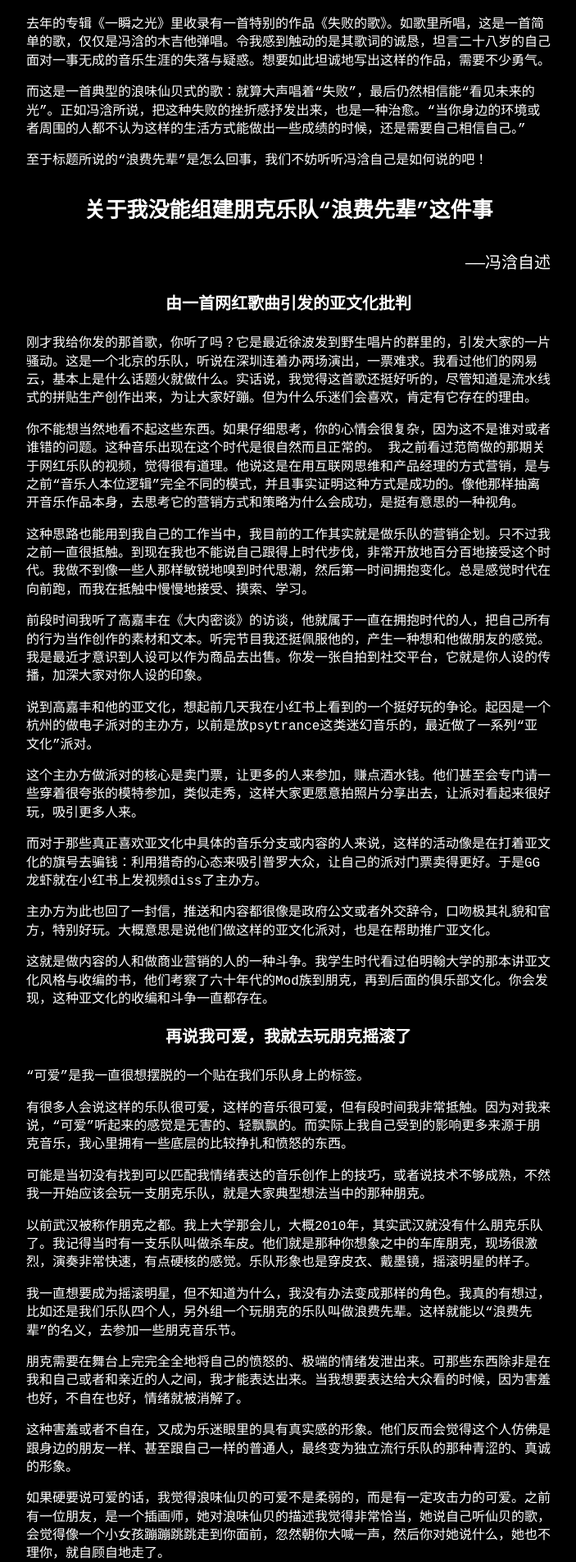
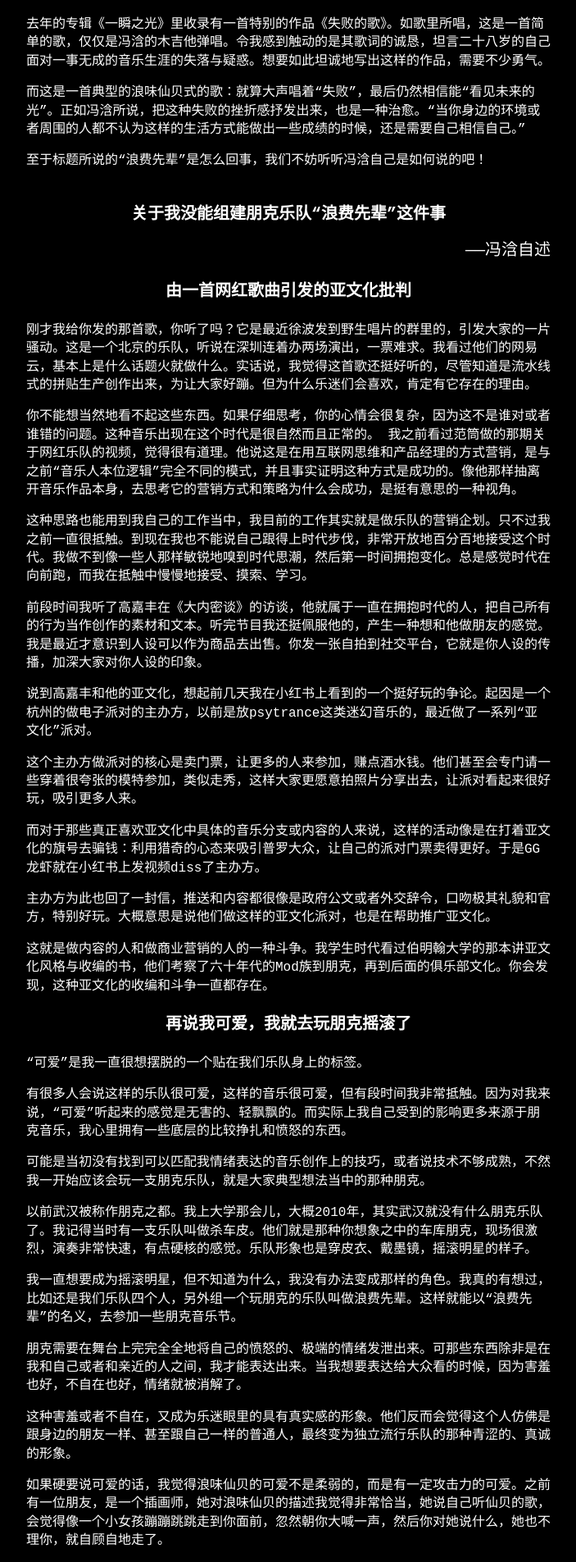
Before and after one commit to salingerlin/salingerlin.github.io, a Jekyll site: the page built from _posts/2022-05-31-关于冯浛没能组建朋克乐队“浪费先辈”这件事.md, in a window 1280 px wide. Shown: the part 611-2516 px from the top of the page at 82% size, without its empty margins (288-991 px from the left). Built offline with Jekyll 4.4.1, drawn with Linux system fonts in a browser that asks for light colours.

Commit message:
Update 2022-05-31-关于冯浛没能组建朋克乐队“浪费先辈”这件事.md

```diff
--- a/_posts/2022-05-31-关于冯浛没能组建朋克乐队“浪费先辈”这件事.md
+++ b/_posts/2022-05-31-关于冯浛没能组建朋克乐队“浪费先辈”这件事.md
@@ -22,7 +22,7 @@ category: 访谈与自述
 
 至于标题所说的“浪费先辈”是怎么回事，我们不妨听听冯浛自己是如何说的吧！
 
-<p align="center" style="margin: 2em 0em 2em 0em;"><font size="6"><b>关于我没能组建朋克乐队“浪费先辈”这件事</b></font></p>
+<p align="center" style="margin: 2.5em 0em 1em 0em;"><font size="5"><b>关于我没能组建朋克乐队“浪费先辈”这件事</b></font></p>
 <p align="right"><font size="5">——冯浛自述</font></p>
 
 <p align="center" style="line-height:2.0;"><font size="5"><b>由一首网红歌曲引发的亚文化批判</b></font></p>
```
